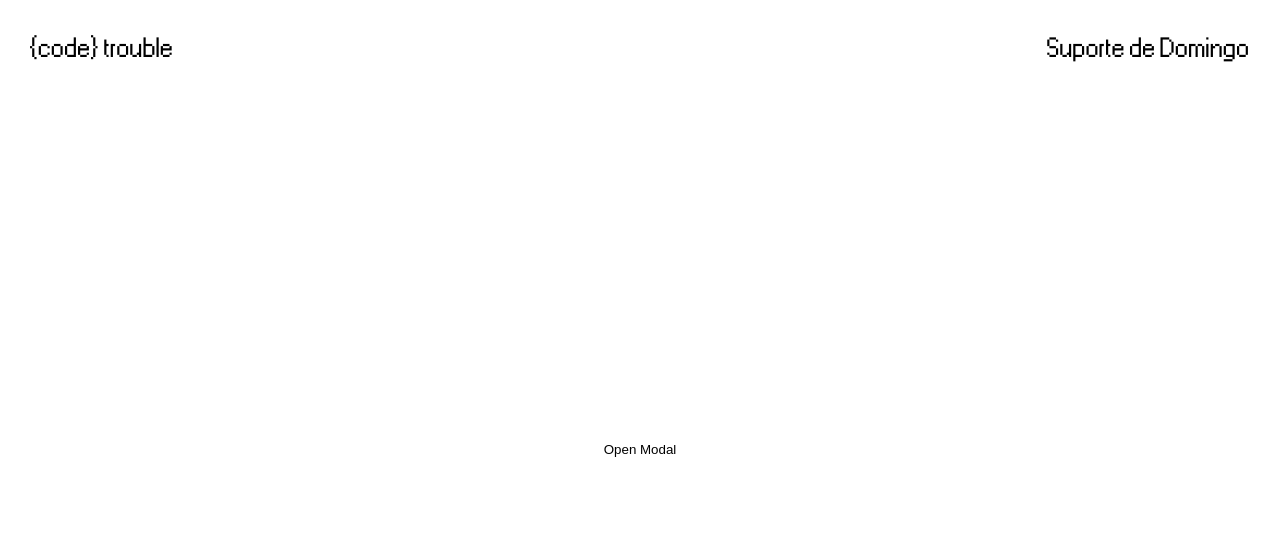
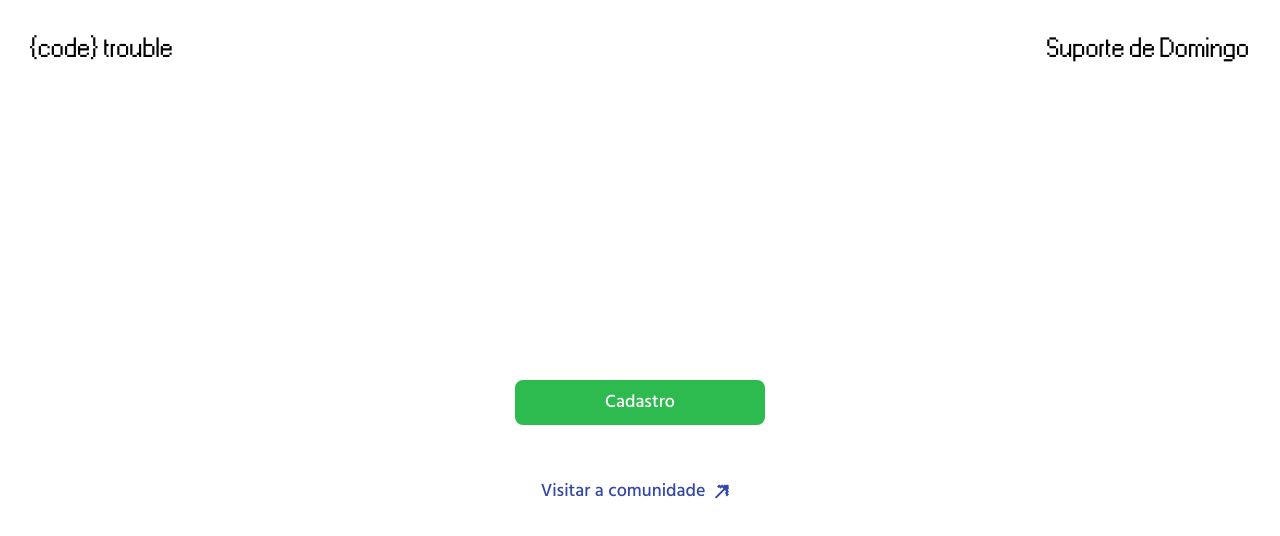
Before and after one commit to code-trouble/SD.Code-Trouble.Frontend, a React (Vite) app: page /test in a window 1280 px wide. Shown: the top 536 px of the page. Built offline with nearby package versions, Linux system fonts and the light colour scheme.

Commit message:
feat: imported the button into the testing page

```diff
--- a/src/pages/TestingPage/index.tsx
+++ b/src/pages/TestingPage/index.tsx
@@ -1,16 +1,33 @@
-import React, { useState } from "react";
+import React from "react";
 import { OldNavbar } from "../../components/previewNavbar";
-import { AuthModal } from "../../components/AuthModal";
+import CustomButton from "../../components/CustomButton";
+import buttonArrow from "../../assets/images/svg/buttonArrow.svg"
 
 export const TestingPage: React.FC = () => {
-  const [isModalOpen, setIsModalOpen] = useState(false);
-  const handleModal = () => setIsModalOpen(!isModalOpen);
+
   return (
     <div className="main-wrapper">
       <OldNavbar/>
       <div className="hero">
-        <button onClick={handleModal}>Open Modal</button>
-        {isModalOpen && <AuthModal type="recovery" onClose={handleModal} />}
+        <CustomButton
+        text="Cadastro"
+        padding="8px 90px"
+        color="white"
+        backgroundColor="#2DBA4F"
+        fontSize="18px"
+        fontWeight="500"
+        />
+
+        <CustomButton
+        text="Visitar a comunidade"
+        padding="9.5px"
+        color="#3348A4"
+        backgroundColor="transparent"
+        fontSize="18px"
+        fontWeight="500"
+        icon={buttonArrow}
+        />
+
       </div>
     </div>
   );
```
